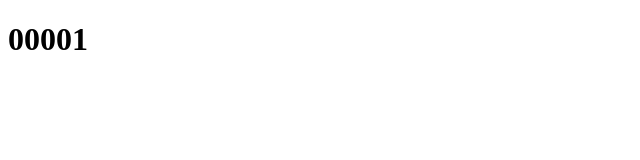
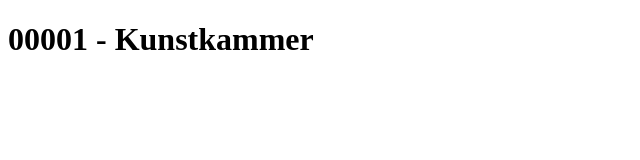
Before and after one commit to chromeocean/chromeocean.github.io, a plain HTML site: page 00001.html in a window 1280 px wide. Shown: the whole page, without its empty margins (0-640 px from the left). Drawn offline with Linux system fonts and the light colour scheme.

Commit message:
Update 00001.html

```diff
--- a/00001.html
+++ b/00001.html
@@ -4,6 +4,6 @@
 		<title>00001</title>
 	</head>
 	<body>
-		<h1>00001</h1>
+		<h1>00001 - Kunstkammer</h1>
 	</body>
 </html>
```
